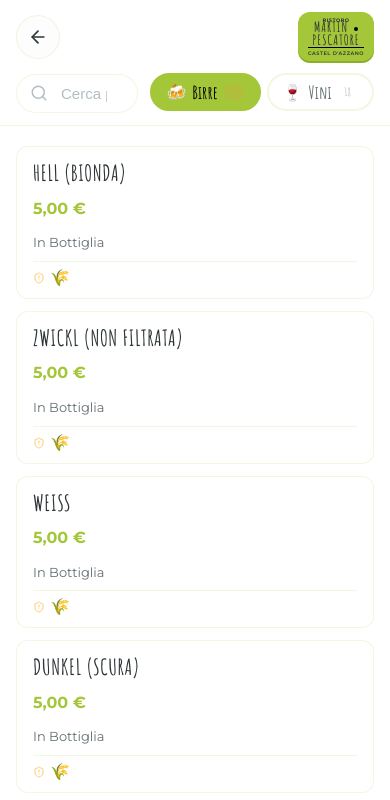
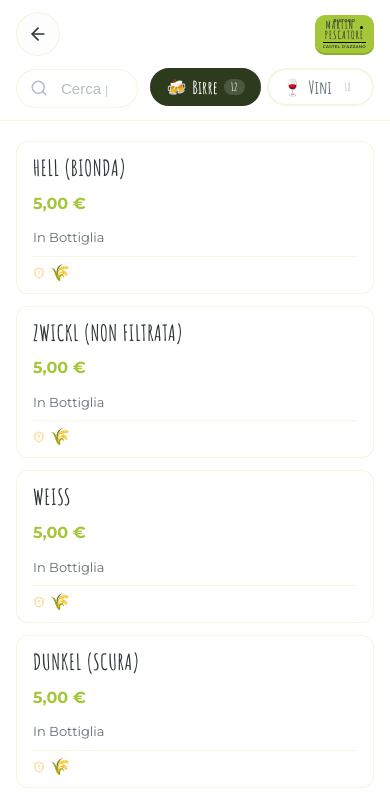
Before and after one commit to SoulSlater/Martin-pescatore, a React (Vite) app: page /menu in a window 390 px wide. Shown: the top 800 px of the page. Built offline with nearby package versions, Linux system fonts and the light colour scheme.

Commit message:
UI: Fix mobile logo much smaller + fix unreadable active tab text

```diff
--- a/src/App.css
+++ b/src/App.css
@@ -246,40 +246,42 @@
 
 /* Mobile Overrides for Logos */
 @media (max-width: 768px) {
-  .logo-bubble {
-    padding: 10px 18px;
-    border-radius: 20px;
-    box-shadow: 0 4px 0 var(--accent-secondary);
+  /* Landing page logo — più compatto */
+  .logo-bubble:not(.logo-bubble--small) {
+    padding: 8px 14px;
+    border-radius: 18px;
+    box-shadow: 0 3px 0 var(--accent-secondary);
   }
-  .logo-bubble .logo-text-top { font-size: 8px; }
-  .logo-bubble .logo-text-main { font-size: 32px; }
-  .logo-bubble .logo-text-bottom { font-size: 9px; }
-  .logo-bubble .logo-divider { margin: 4px 0; }
-  .logo-bubble .logo-dot { width: 8px; height: 8px; margin-top: 6px; }
-  .logo-bubble .logo-bubble__tail {
-    bottom: -15px;
-    right: 20px;
-    border-left-width: 12px;
-    border-right-width: 12px;
-    border-top-width: 18px;
+  .logo-bubble:not(.logo-bubble--small) .logo-text-top { font-size: 7px; }
+  .logo-bubble:not(.logo-bubble--small) .logo-text-main { font-size: 26px; }
+  .logo-bubble:not(.logo-bubble--small) .logo-text-bottom { font-size: 7px; }
+  .logo-bubble:not(.logo-bubble--small) .logo-divider { margin: 3px 0; }
+  .logo-bubble:not(.logo-bubble--small) .logo-dot { width: 7px; height: 7px; margin-top: 5px; }
+  .logo-bubble:not(.logo-bubble--small) .logo-bubble__tail {
+    bottom: -12px;
+    right: 16px;
+    border-left-width: 10px;
+    border-right-width: 10px;
+    border-top-width: 14px;
   }
 
+  /* Menu header logo — minuscolo */
   .logo-bubble--small {
-    padding: 4px 10px;
-    border-radius: 12px;
+    padding: 3px 8px;
+    border-radius: 10px;
     box-shadow: 0 2px 0 var(--accent-secondary);
   }
-  .logo-bubble--small .logo-text-top { font-size: 5px; letter-spacing: 0.5px; }
-  .logo-bubble--small .logo-text-main { font-size: 14px; }
-  .logo-bubble--small .logo-dot { width: 4px; height: 4px; margin-top: 3px; }
-  .logo-bubble--small .logo-divider { margin: 1px 0; height: 1px; }
-  .logo-bubble--small .logo-text-bottom { font-size: 5px; letter-spacing: 0.5px; }
+  .logo-bubble--small .logo-text-top { font-size: 4px !important; letter-spacing: 0.4px; }
+  .logo-bubble--small .logo-text-main { font-size: 11px !important; }
+  .logo-bubble--small .logo-dot { width: 3px !important; height: 3px !important; margin-top: 2px !important; }
+  .logo-bubble--small .logo-divider { margin: 1px 0 !important; height: 1px; }
+  .logo-bubble--small .logo-text-bottom { font-size: 4px !important; letter-spacing: 0.3px; }
   .logo-bubble--small .logo-bubble__tail {
-    bottom: -8px;
-    right: 10px;
-    border-left-width: 6px;
-    border-right-width: 6px;
-    border-top-width: 8px;
+    bottom: -7px;
+    right: 8px;
+    border-left-width: 5px;
+    border-right-width: 5px;
+    border-top-width: 7px;
   }
 }
 
@@ -451,9 +453,9 @@
   color: var(--accent-primary);
 }
 .category-tab--active {
-  background: var(--accent-primary);
-  border-color: var(--accent-primary);
-  color: #000;
+  background: #2d3a1e;
+  border-color: #2d3a1e;
+  color: #ffffff;
 }
 .category-tab__emoji { font-size: 16px; }
 .category-tab__count {
@@ -464,8 +466,8 @@
   color: var(--text-muted);
 }
 .category-tab--active .category-tab__count {
-  background: rgba(232, 160, 69, 0.2);
-  color: var(--accent-primary);
+  background: rgba(255,255,255,0.15);
+  color: #ffffff;
 }
 
 /* ─── Menu Grid ─────────────────────────────────────────── */
```
